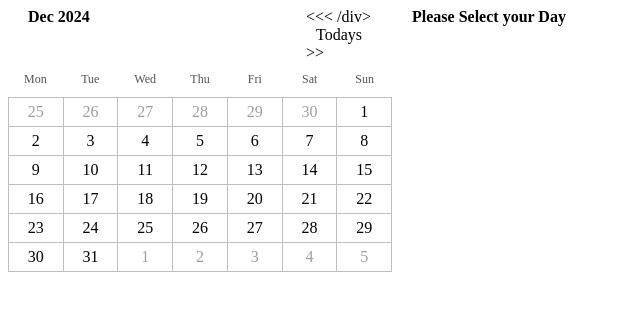
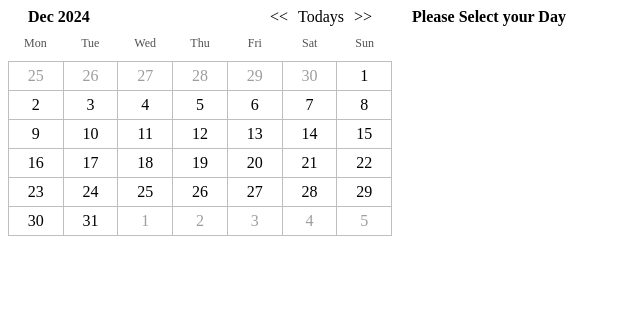
Before and after one commit to Tonyfilho/Angular_Calendar, an Angular app: page / in a window 1280 px wide. Shown: the top 310 px of the page, without its empty margins (0-640 px from the left). Built offline with nearby package versions, Linux system fonts and the light colour scheme.

Commit message:
fixing code

```diff
--- a/src/app/calendar/calendar.component.html
+++ b/src/app/calendar/calendar.component.html
@@ -7,14 +7,10 @@
 
             </div>
             <div class="calendar-headline-controls">
-                <div class="calendar-headline-control">
-                    <<< /div>
+                         <div class="calendar-headline-control" (click)="goToPreviusMonth()">{{'<<' }} </div>
                         <div class="calendar-headline-control-today">Todays</div>
                         <div class="calendar-headline-control">>></div>
 
-
-
-                </div>
             </div>
         </div>
 
--- a/src/app/calendar/calendar.component.ts
+++ b/src/app/calendar/calendar.component.ts
@@ -1,7 +1,7 @@
 import { CommonModule } from '@angular/common';
 import { Component, computed, input, InputSignal, signal, Signal, WritableSignal } from '@angular/core';
 import { RouterOutlet } from '@angular/router';
-import { DateTime, Info, Interval } from 'luxon';
+import { DateObjectUnits, DateTime, Info, Interval } from 'luxon';
 import { IMeeting } from '../_share/i-meeting';
 
 @Component({
@@ -72,7 +72,10 @@ export class CalendarComponent {
 
  /**Criando o metodo de Previos Mes */
  goToPreviusMonth(): void {
-  this.firstDayOfActiveMonth().set(this.firstDayOfActiveMonth().minus(1).month())
+  // const minusMonth = this.firstDayOfActiveMonth().minus({month: 1}) as DateObjectUnits;
+  const minusMonth = this.firstDayOfActiveMonth().minus({month: 1});
+  console.log('?mes anterior: ',  this.firstDayOfActiveMonth());
+   this.firstDayOfActiveMonth().set(this.today().startOf('month').minus({month: 1}));
  }
 
   constructor() {
```
